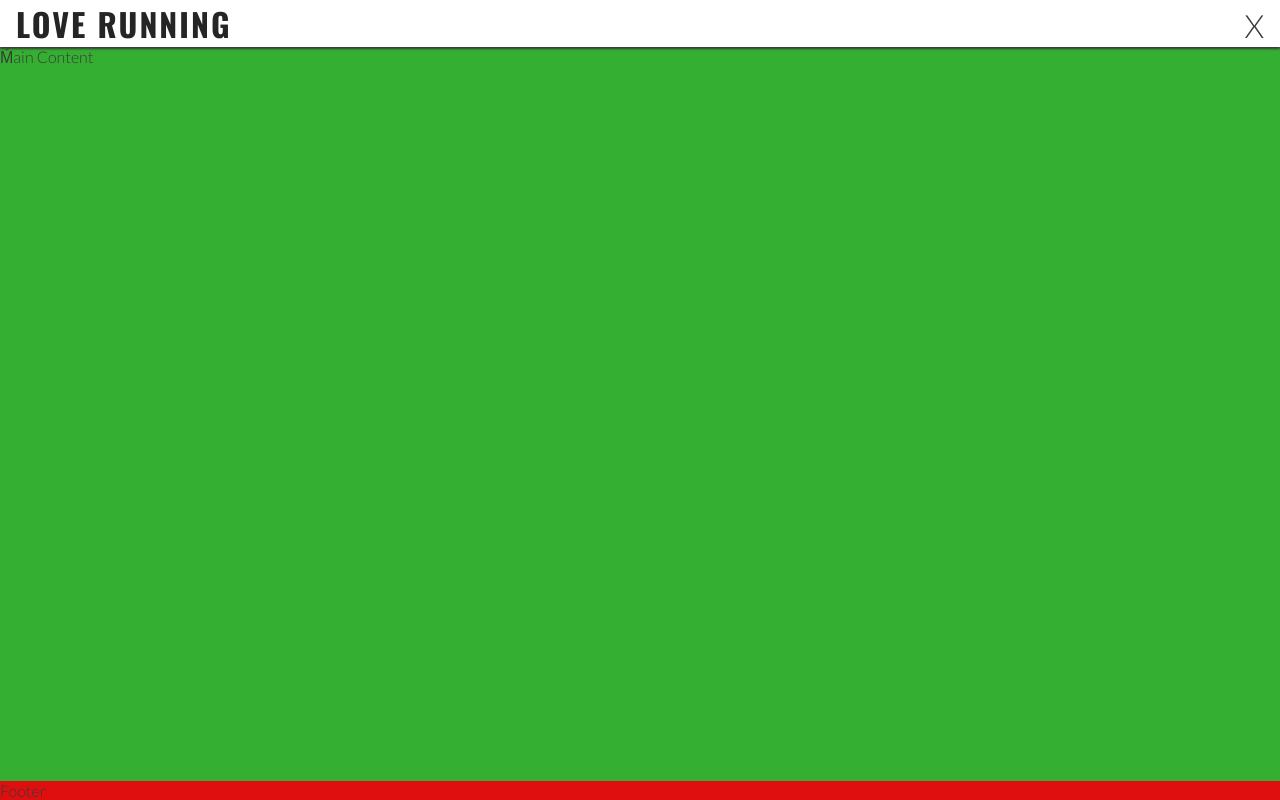
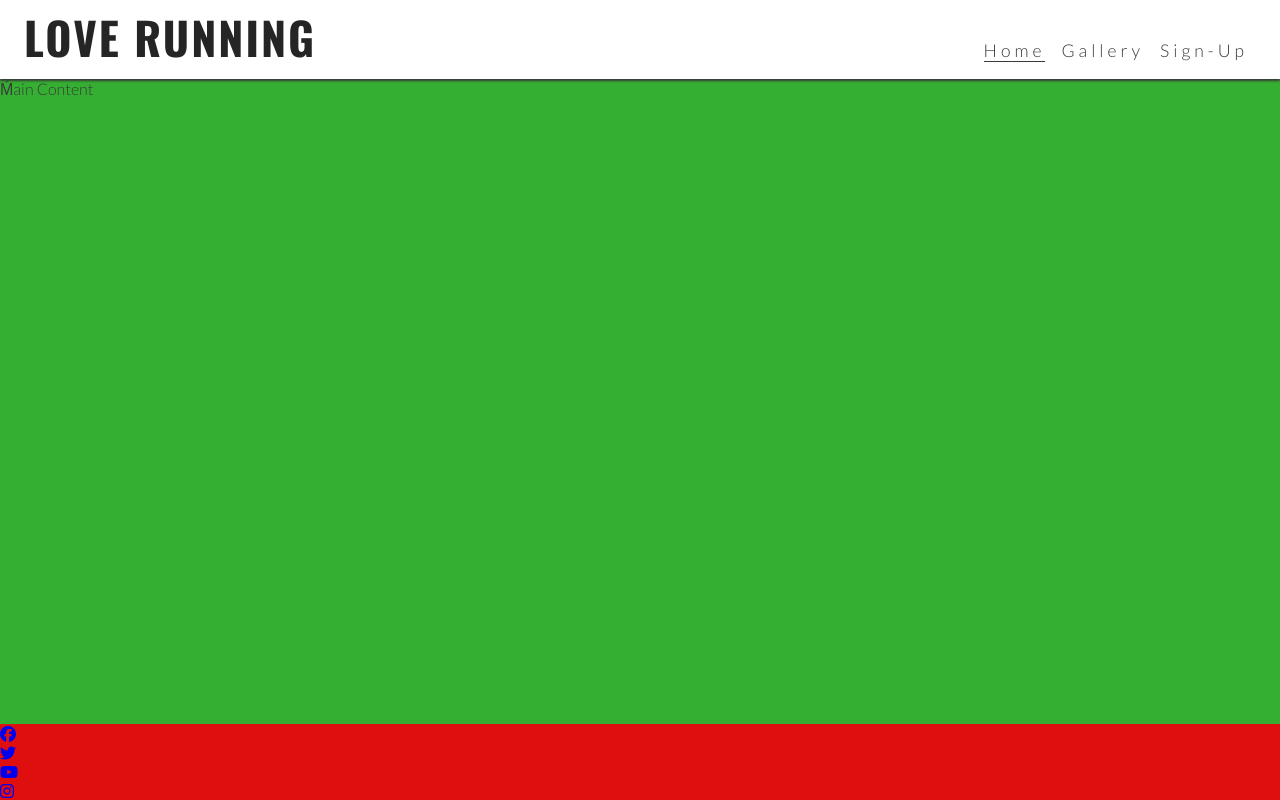
Before and after one commit to Abbeyjp/love-running, a plain HTML site: page index.html in a window 1280 px wide. Drawn offline with nearby package versions, Linux system fonts and the light colour scheme.

Commit message:
Add remaining link to footer

```diff
--- a/assets/css/style.css
+++ b/assets/css/style.css
@@ -64,7 +64,7 @@
     top: 100%;
 
 }
-#nav-toggle:checked~nav{
+#nav-toggle:checked~nav {
 
     display: block;
 }
@@ -74,12 +74,52 @@
 .nav-toggle-label{
     font-size: 2rem;
 }
+/*Main content*/
 main {
     background-color: rgb(53, 175, 49);
     flex: 1 0 auto;
     margin-top: 47px;
 }
-
+/*Footer*/
 footer {
     background-color: rgb(223, 15, 15);
 }
+/*Media query: tablets and larger (789px and up)*/
+@media screen and (min-width: 768px) {
+
+    nav {
+        display: block;
+        position: relative;
+        box-shadow: none;
+        width: fit-content;
+        padding-left: 1rem;
+    }
+
+    #menu {
+        display: flex;
+
+    }
+
+    #menu > li {
+        padding-left: 1rem;
+    }
+    .nav-toggle-label {
+        display: none;
+    }
+    #logo {
+        font-size: 280%;
+        line-height: 75px;
+        margin: 0 0.5rem;
+    }
+    /*main content*/
+    main {
+        /*push main contnt down to accomodate larger header*/
+        margin-top: 79px;
+    }
+}
+/*large devices (lap & desktop, 992px and up)*/
+@media screen and (min-width: 992px) {
+    #menu a:hover{
+        border-bottom: 1px solid #3a3a3a;
+    }
+}
--- a/index.html
+++ b/index.html
@@ -22,7 +22,7 @@
         <h1 id="logo">Love Running</h1>
     </a>
     <input type="checkbox" id="nav-toggle" name="nav-toggle">
-    <label for="nav-toggle" class="nav-toggle-label">X</label>
+    <label for="nav-toggle" class="nav-toggle-label"><i class="fa-solid fa-bars"></i></label>
     <nav>
         <ul id="menu">
             <li><a href="" class="active">Home</a></li>
@@ -32,6 +32,27 @@
     </nav>
   </header>
   <main> Ḿain Content</main>
-  <footer>Footer</footer>
+  <footer>
+    <ul id="social-networks">
+        <li>
+            <a href="https://www.facebook.com/" target="_blank" rel="noopener"
+            aria-label="Visit our Facebook page (opens in a new tab)"><i class="fa-brands fa-facebook"></i></a>
+        </li>
+        <li>
+            <a href="https://www.twitter.com/" target="_blank" rel="noopener"
+                aria-label="Visit our Twitter page (opens in a new tab)"><i class="fa-brands fa-twitter"></i></a>
+        </li>
+        <li>
+            <a href="https://www.youtube.com/" target="_blank" rel="noopener"
+                aria-label="Visit our Youtube page (opens in a new tab)"><i class="fa-brands fa-youtube"></i></a>
+        </li>
+        <li>
+            <a href="https://www.instagram.com/" target="_blank" rel="noopener"
+                aria-label="Visit our Instagram page (opens in a new tab)"><i class="fa-brands fa-instagram"></i></a>
+        </li>
+    </ul>
+  </footer>
+
+<script src="https://kit.fontawesome.com/081e71c64b.js" crossorigin="anonymous"></script>
 </body>
 </html>
```
